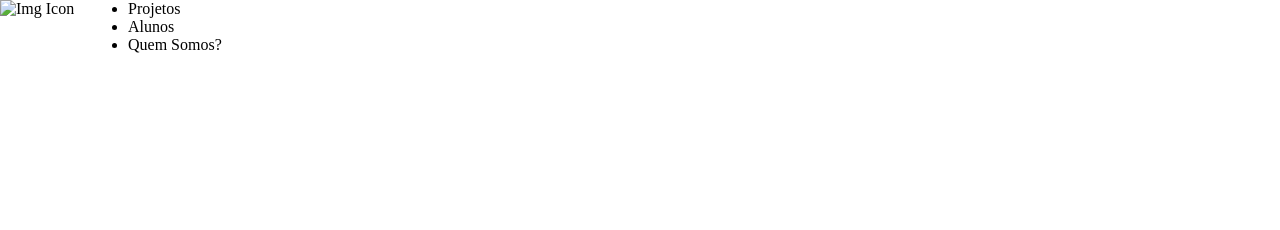
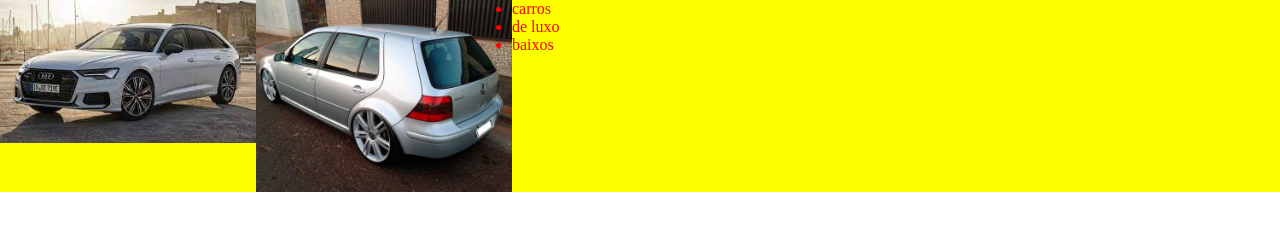
Before and after one commit to rayelu/carros-rebaixados2, a plain HTML site: page index.html in a window 1280 px wide. Drawn offline with Linux system fonts and the light colour scheme; files whose address does not match are found by name.

Commit message:
Add files via upload

```diff
--- a/index.html
+++ b/index.html
@@ -4,16 +4,17 @@
     <meta charset="UTF-8">
     <meta http-equiv="X-UA-Compatible" content="IE=edge">
     <meta name="viewport" content="width=device-width, initial-scale=1.0">
-    <title>2°a CESB</title>
+    <title>carros</title>
     <link rel="stylesheet" href="style.css">
 </head>
 <body>
     <header class="cabecalho">
-        <img class="cabecalho-imagem" src="Adicione uma imagem" alt="Img Icon">
+        <img class="cabecalho-imagem" src="/home/escola/Área de Trabalho/carros-rebaixados2-main/images.jpeg" alt="Img Icon">
+        <img class="cabecalho-imagem" src="/home/escola/Área de Trabalho/carros-rebaixados2-main/golf-sapao-rebaixado-fotos.jpg" alt="Img Icon">
         <ul class="cabecalho-lista">
-           <li class="cabecalho-itens">Projetos</li>
-		 <li class="cabecalho-itens">Alunos</li>
-		 <li class="cabecalho-itens">Quem Somos?</li>
+           <li class="cabecalho-itens">carros</li>
+		 <li class="cabecalho-itens">de luxo</li>
+		 <li class="cabecalho-itens">baixos</li>
         </ul>
     </header>
 </body>
--- a/style.css
+++ b/style.css
@@ -3,13 +3,13 @@
     padding: 0;
 }
 .cabecalho{
-    background-color: escolha uma cor;
-    color: escolha uma cor;
+    background-color: yellow;
+    color: red;
     font-size: tamanho de fonte em px;
     display: flex;
     justify-content: baseline;
 }
 .cabecalho-imagem{
-    width: 10%;
-    height: 10%;
+    width: 20%;
+    height: 20%;
 }
```
